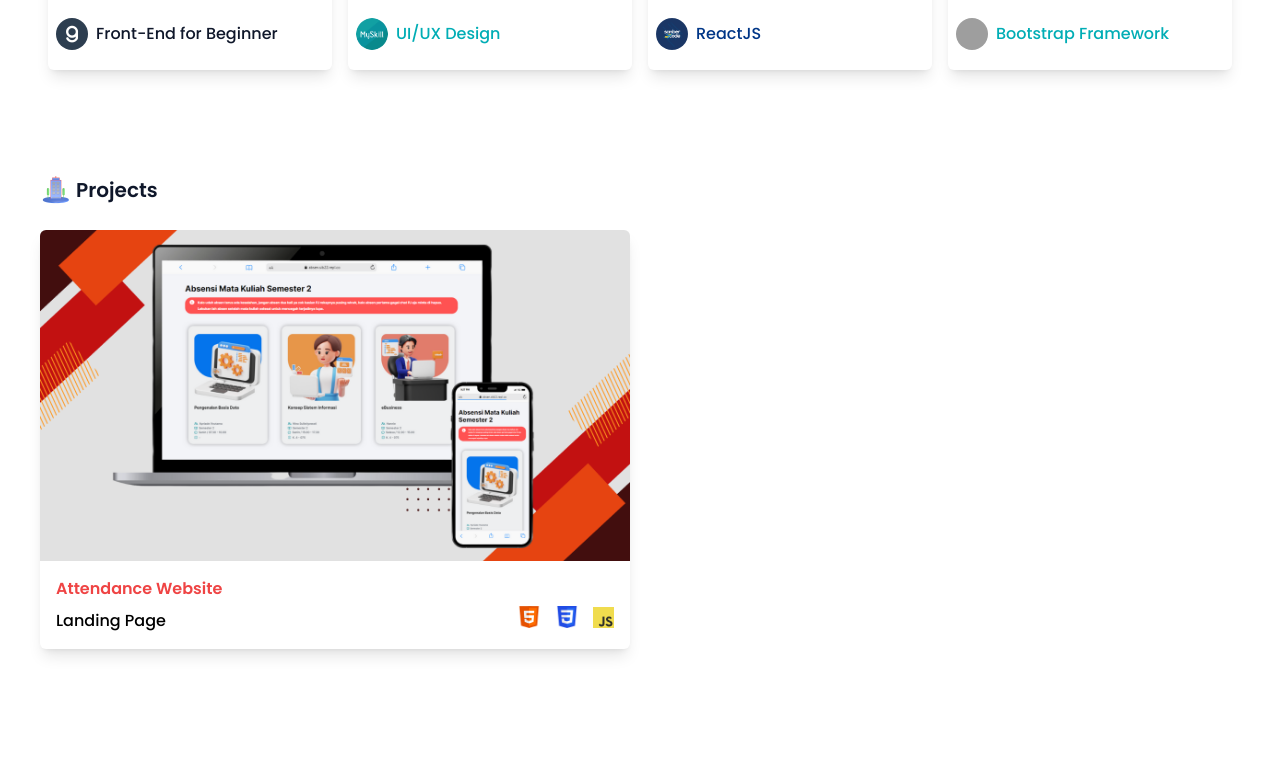
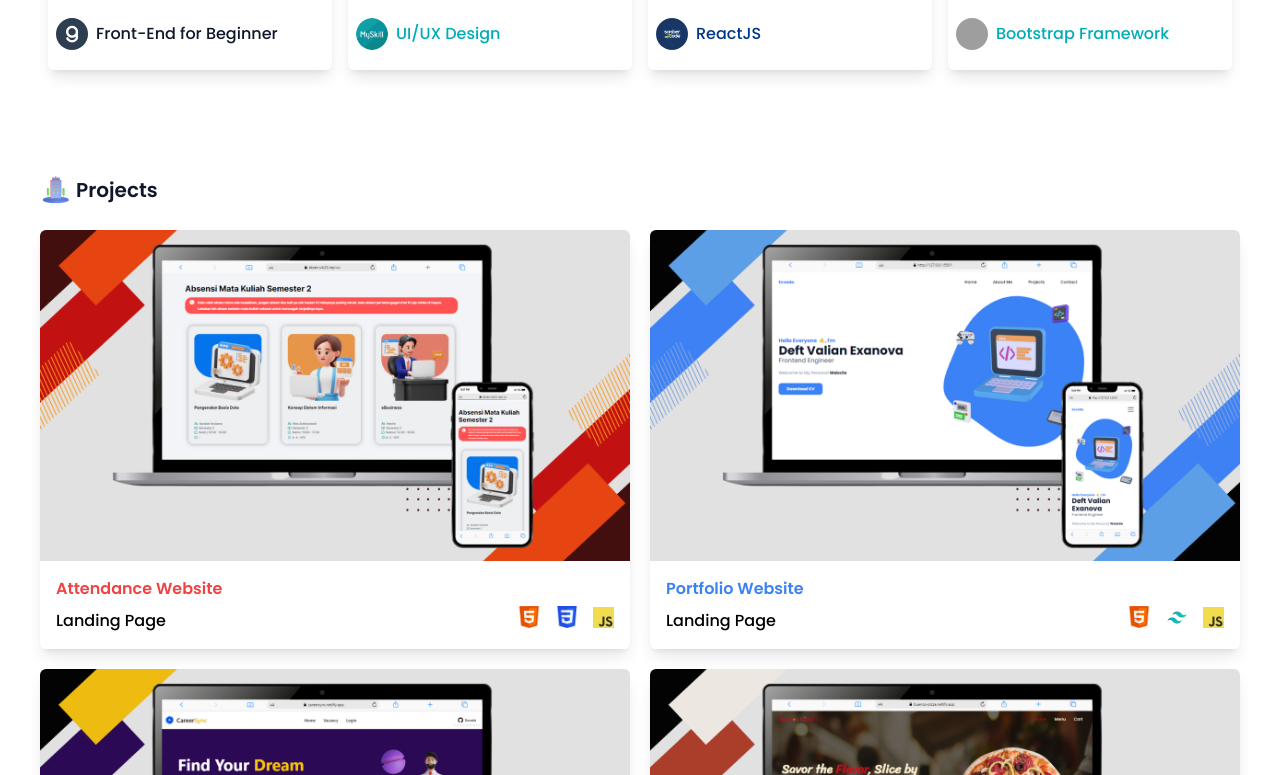
Before and after one commit to Exvade/portfolio-reactjs, a React (Vite) app: page / in a window 1280 px wide. Shown: the part 2025-2800 px from the top of the page. Built offline with nearby package versions, Linux system fonts and the light colour scheme; grey boxes are pictures that could not be loaded.

Commit message:
finished

```diff
--- a/src/App.jsx
+++ b/src/App.jsx
@@ -4,7 +4,7 @@ import Home from './Components/Home'
 import Navbar from './Components/Navbar'
 import Works from './Components/Works'
 import Contact from './Components/Contact'
-
+import Footer from './Components/Footer'
 
 function App() {
   return (
@@ -14,6 +14,7 @@ function App() {
       <About />
       <Works />
       <Contact />
+      <Footer />
     </div>
   )
 }
--- a/src/Components/Project.jsx
+++ b/src/Components/Project.jsx
@@ -6,12 +6,12 @@ export default function Project({item}){
         <a href={val.link} target="_blank" className="mb-5 overflow-hidden transition-all duration-300 bg-white rounded-md shadow-lg sm:mb-0 group" key={val.id}>
         <img src={val.img} alt="Image caption" className="object-cover object-top w-full aspect-video" />
         <div className="flex flex-col px-4 py-4">
-          <h2 className="font-semibold text-red-500">{val.title}</h2>
+          <h2 className="font-semibold" style={{ color: val.titleColor }}>{val.title}</h2>
           <div className="flex justify-between w-full">
             <p className="mt-2 text-sm font-medium transition-all duration-300 lg:text-base">{val.category}</p>
             <div className="flex items-center justify-between w-24">
               <img src={val.tech1} alt="" width="22" className="aspect-square" />
-              <img src={val.tech2} alt="" width="22" className="aspect-square" />
+              <img src={val.tech2} alt="" width="22" className="" />
               <img src={val.tech3} alt="" width="21" className="aspect-square" />
             </div>
           </div>
--- a/src/ProjData.jsx
+++ b/src/ProjData.jsx
@@ -1,19 +1,59 @@
 import html from './img/html.jpg'
 import css from './img/css.png'
 import js from './img/javascript.png'
+import tailwind from './img/tailwind.jpg'
+import react from './img/react.png'
+import flowbite from './img/flowbite.png'
 import Attendance from './img/project-img/absen.png'
+import Porfolio from './img/project-img/portfolio.png'
+import CareerSync from './img/project-img/career-sync.png'
+import BuenozPizza from './img/project-img/buenos.png'
 
 const ProjData = [
   {
     id: "1",
-    link: "",
+    link: "https://attendance-website.netlify.app/",
     img: Attendance,
     title: "Attendance Website",
+    titleColor: "#ef4444",
     category: "Landing Page",
     tech1: html,
     tech2: css,
     tech3: js,
   },
+  {
+    id: "2",
+    link: "#",
+    img: Porfolio,
+    title: "Portfolio Website",
+    titleColor: "#3b82f6",
+    category: "Landing Page",
+    tech1: html,
+    tech2: tailwind,
+    tech3: js,
+  },
+  {
+    id: "3",
+    link: "https://careersync.netlify.app/",
+    img: CareerSync,
+    title: "Career Sync",
+    titleColor: "#2C0A55",
+    category: "CRUD Website",
+    tech1: react,
+    tech2: tailwind,
+    tech3: flowbite,
+  },
+  {
+    id: "4",
+    link: "https://buenos-pizza.netlify.app/",
+    img: BuenozPizza,
+    title: "Buenoz Pizza",
+    titleColor: "#AB3D2B",
+    category: "E-Commerce Website",
+    tech1: html,
+    tech2: tailwind,
+    tech3: js,
+  },
 ]
 
 export default ProjData
```
